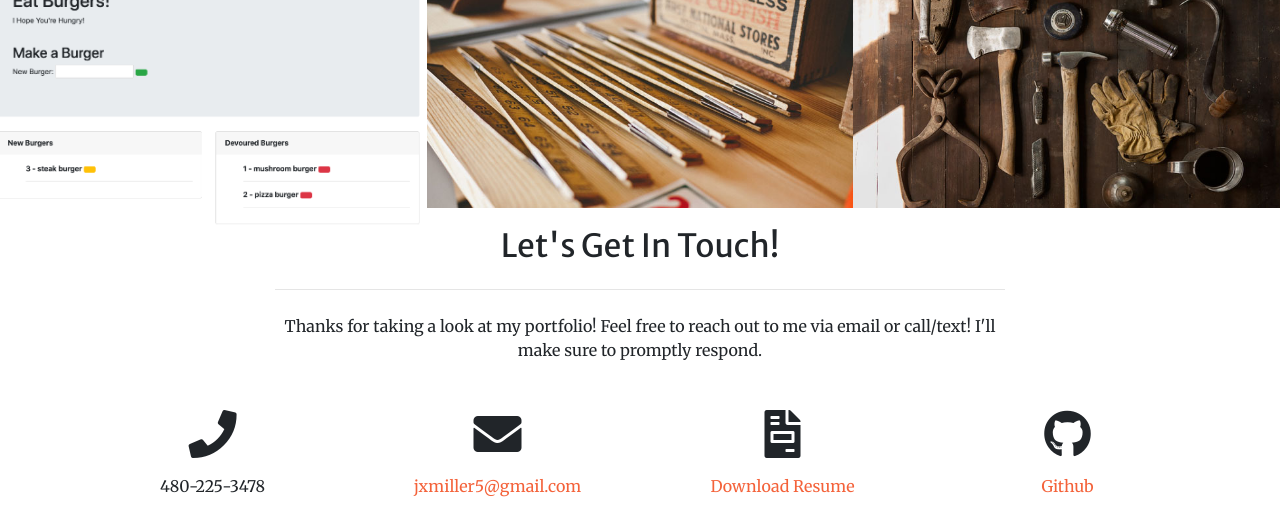
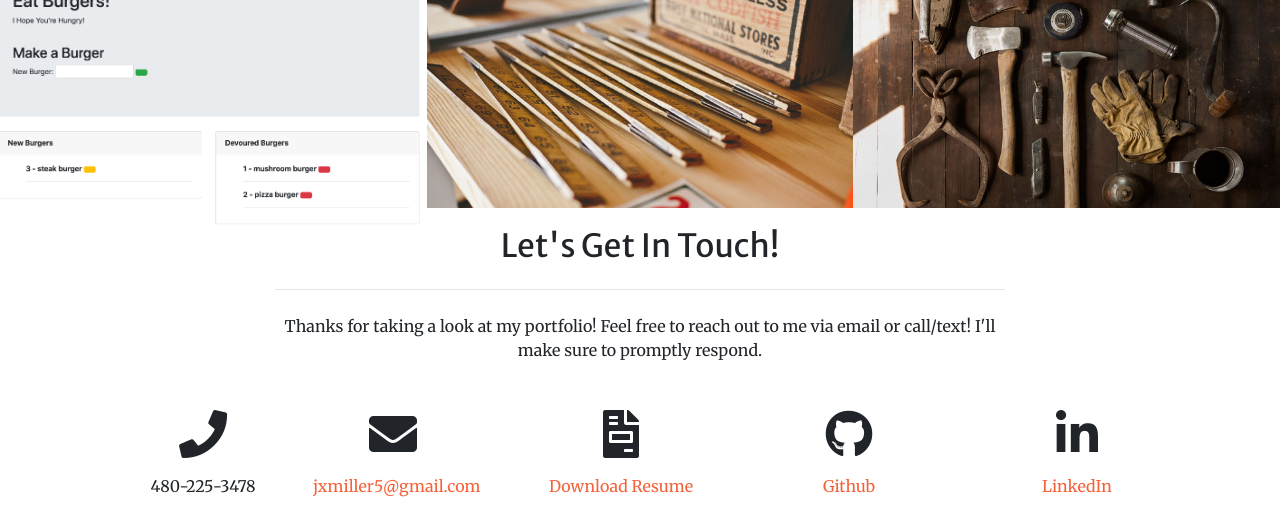
Before and after one commit to jayxmiller24/MainPortfolio, a website with bundled scripts: page index.html in a window 1280 px wide. Shown: the part 1919-2433 px from the top of the page. Built offline with nearby package versions, Linux system fonts and the light colour scheme.

Commit message:
added linkedin link

```diff
--- a/index.html
+++ b/index.html
@@ -232,30 +232,37 @@
         <div class="col-lg-8 mx-auto text-center">
           <h2 class="section-heading">Let's Get In Touch!</h2>
           <hr class="my-4">
-          <p class="mb-5">Thanks for taking a look at my portfolio! Feel free to reach out to me via email or call/text! I'll make sure to promptly respond.</p>
+          <p class="mb-5">Thanks for taking a look at my portfolio! Feel free to reach out to me via email or call/text!
+            I'll make sure to promptly respond.</p>
         </div>
       </div>
       <div class="row">
-        <div class="col-lg-3 ml-auto text-center">
+        <div class="col-lg-2 ml-auto text-center">
           <i class="fas fa-phone fa-3x mb-3 sr-contact-1"></i>
           <p>480-225-3478</p>
         </div>
-        <div class="col-lg-3 mr-auto text-center">
+        <div class="col-lg-2 mr-auto text-center">
           <i class="fas fa-envelope fa-3x mb-3 sr-contact-2"></i>
           <p>
             <a href="mailto:jxmiller5@gmail.com">jxmiller5@gmail.com</a>
           </p>
         </div>
-        <div class="col-lg-3 mr-auto text-center">
+        <div class="col-lg-2 mr-auto text-center">
           <i class="fas fa-file-invoice fa-3x mb-3 sr-contact-3"></i>
           <p>
             <a href="My resume.pdf" download>Download Resume</a>
           </p>
         </div>
-        <div class="col-lg-3 mr-auto text-center">
+        <div class="col-lg-2 mr-auto text-center">
           <i class="fab fa-github fa-3x mb-3 sr-contact-4"></i>
           <p>
             <a href="https://github.com/jayxmiller24">Github</a>
+          </p>
+        </div>
+        <div class="col-lg-2 mr-auto text-center">
+          <i class="fab fa-linkedin-in fa-3x mb-3 sr-contact-5"></i>
+          <p>
+            <a href="www.linkedin.com/in/jay-miller-548787160">LinkedIn</a>
           </p>
         </div>
       </div>
```
Also changed, not shown: 1 other file. Lines whose indentation alone changed are shown as unchanged.
